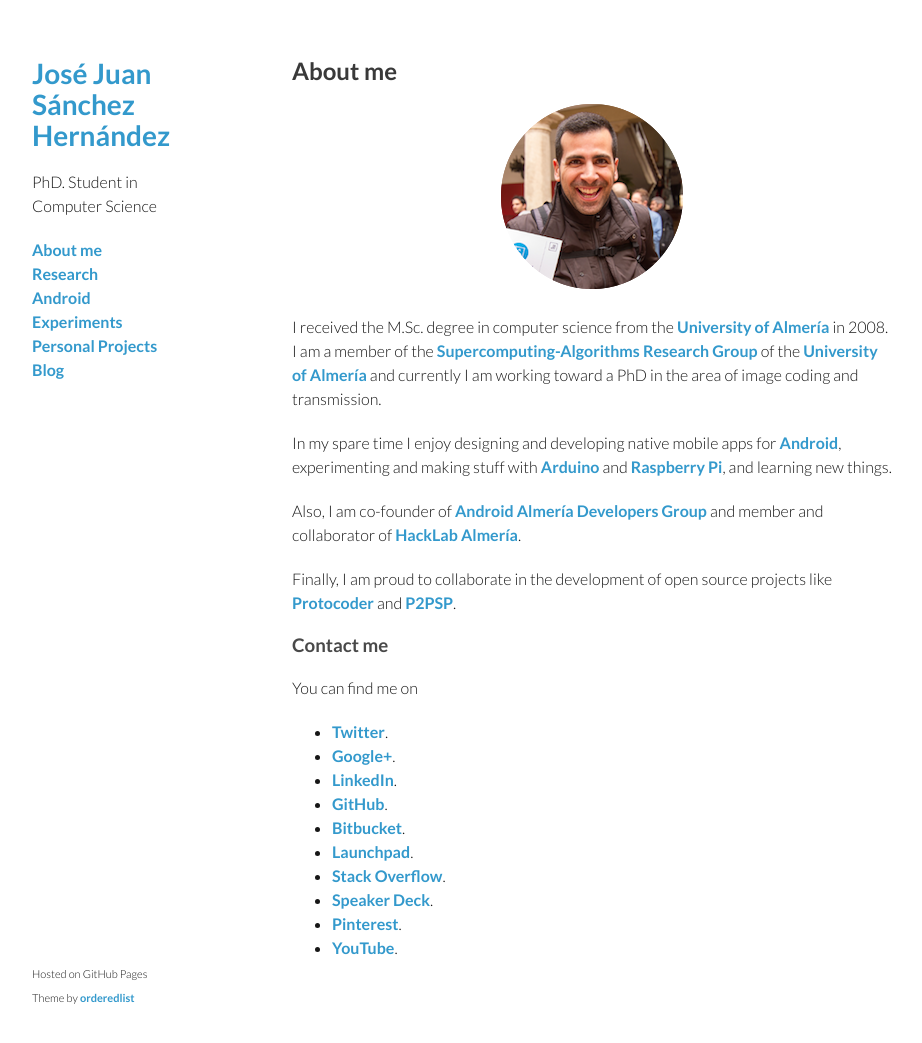
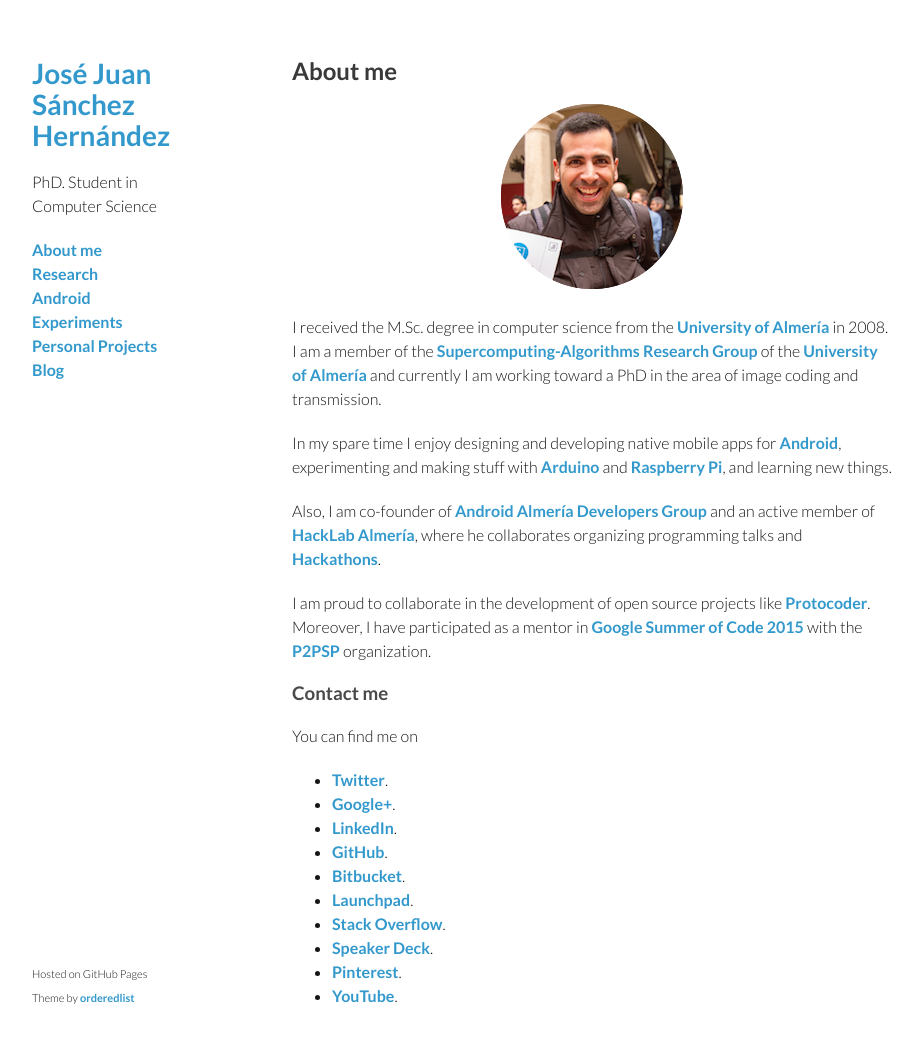
Before and after one commit to josejuansanchez/josejuansanchez.github.io, a Jekyll site: the page built from about/index.md, in a window 1280 px wide and 1078 px high. Shown: the top 1043 px of the window, without its empty margins (178-1100 px from the left). Built offline with Jekyll 4.4.1, drawn with Linux system fonts in a browser that asks for light colours.

Commit message:
Minor changes in the bio

```diff
--- a/about/index.md
+++ b/about/index.md
@@ -18,11 +18,13 @@ In my spare time I enjoy designing and developing native mobile apps for
 [Android][4], experimenting and making stuff with [Arduino][5] and [Raspberry Pi][6],
 and learning new things.
 
-Also, I am co-founder of [Android Almería Developers Group][7] and member and
-collaborator of [HackLab Almería][8].
+Also, I am co-founder of [Android Almería Developers Group][7] and an active member
+of [HackLab Almería][8], where he collaborates organizing programming talks and
+[Hackathons][9].
 
-Finally, I am proud to collaborate in the development of open source
-projects like [Protocoder][9] and [P2PSP][10].
+I am proud to collaborate in the development of open source projects
+like [Protocoder][10]. Moreover, I have participated as a mentor in
+[Google Summer of Code 2015][11] with the [P2PSP][12] organization.
 
 ### Contact me
 
```
Also changed, not shown: other parts of about/index.md (+4 -2 lines).
